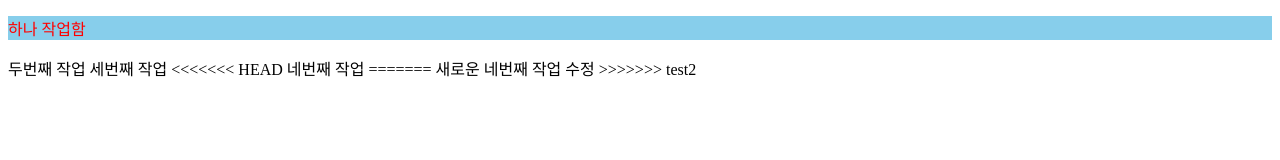
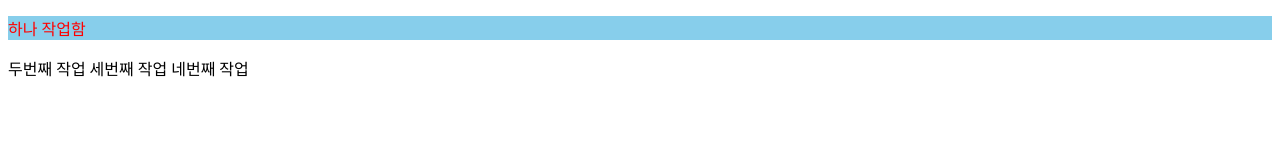
Before and after one commit to ezm2/test2, a plain HTML site: page index.html in a window 1280 px wide. Drawn offline with Linux system fonts and the light colour scheme.

Commit message:
js파일추가함

```diff
--- a/index.html
+++ b/index.html
@@ -11,10 +11,8 @@
     <p>하나 작업함</p>
     두번째 작업
     세번째 작업
-<<<<<<< HEAD
     네번째 작업
-=======
-    새로운 네번째 작업 수정
->>>>>>> test2
+
+    <script src="/js/script.js"></script>
 </body>
 </html>
--- /dev/null
+++ b/js/script.js
@@ -0,0 +1 @@
+alert('테스트');
```
